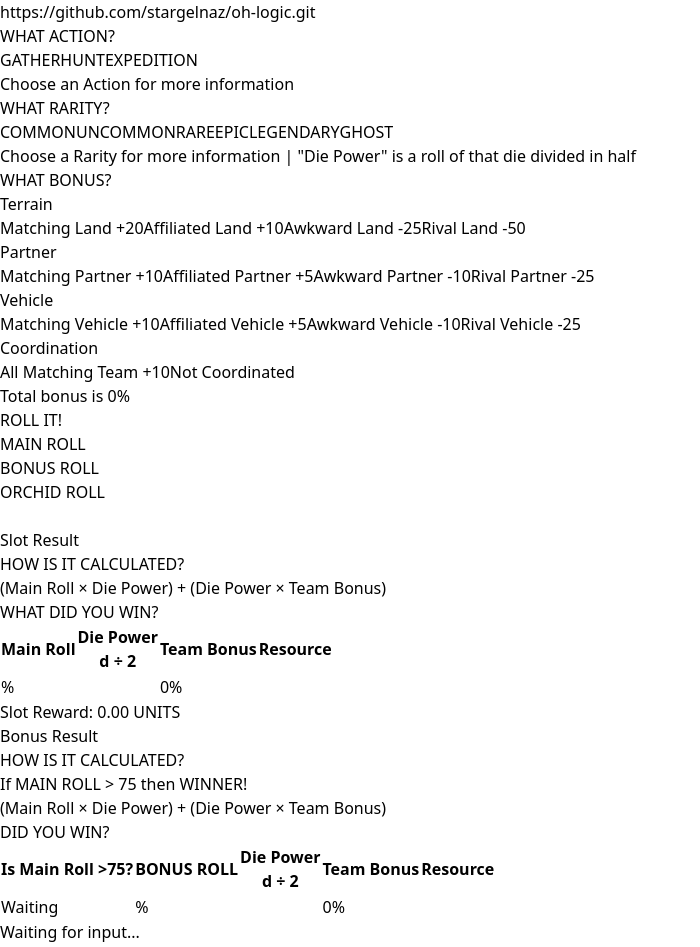
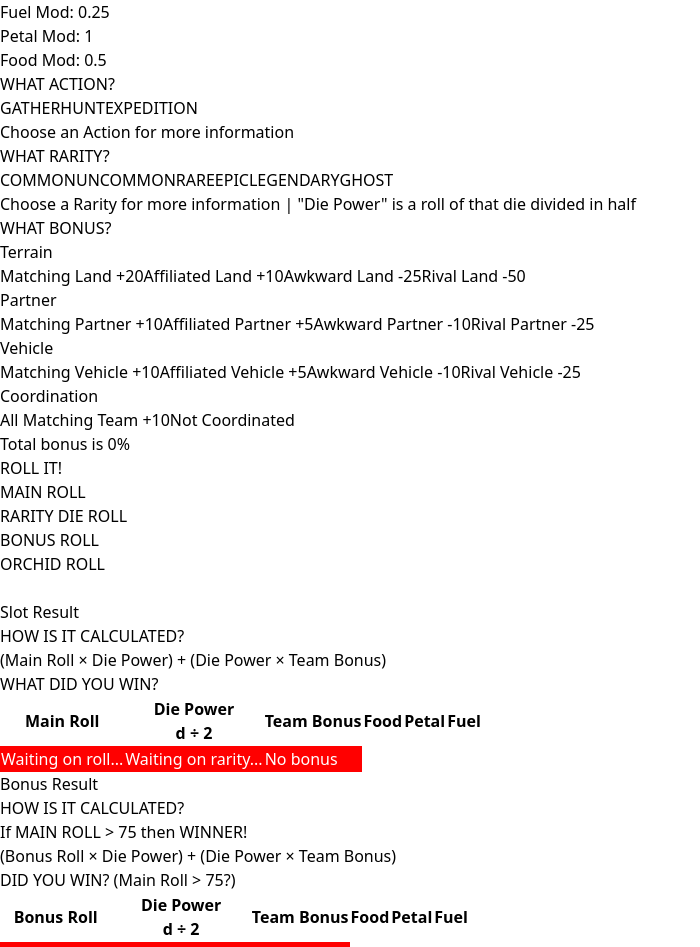
Before and after one commit to stargelnaz/oh-logic, a React (Create React App) app: page / in a window 1280 px wide. Shown: the top 947 px of the page, without its empty margins (0-700 px from the left). Built offline with nearby package versions, Linux system fonts and the light colour scheme.

Commit message:
adjustments

```diff
--- a/src/App.js
+++ b/src/App.js
@@ -6,7 +6,6 @@ const App = () => {
   const [selectedAction, setSelectedAction] = useState(null);
   const [selectedBonusResourceAction, setSelectedBonusResourceAction] =
     useState(null);
-
   const [selectedRarity, setSelectedRarity] = useState(null);
   const [selectedSided, setSelectedSided] = useState(null);
   const [selectedSubcategories, setSelectedSubcategories] = useState({});
@@ -14,7 +13,7 @@ const App = () => {
   const [randomNumber, setRandomNumber] = useState(null);
   const [orchidRandomNumber, setOrchidRandomNumber] = useState(null);
   const [bonusRandomNumber, setBonusRandomNumber] = useState(null);
-  const [resourceRandomNumber, setResourceRandomNumber] = useState(null);
+  const [rarityDieRoll, setRarityDieRoll] = useState(null);
 
   const handleRarityClick = (rarity) => {
     const selectedDice = teamData.dice.find(
@@ -33,8 +32,8 @@ const App = () => {
     const bonusRandomNumber = Math.floor(Math.random() * 100) + 1;
     setBonusRandomNumber(bonusRandomNumber);
 
-    const resourceRandom = Math.floor((Math.random() * selectedSided) / 2) + 1;
-    setResourceRandomNumber(resourceRandom);
+    const rarityDieRoll = Math.floor((Math.random() * selectedSided) / 2) + 1;
+    setRarityDieRoll(rarityDieRoll);
   };
 
   const handleActionClick = (resourceType) => {
@@ -66,24 +65,59 @@ const App = () => {
 
     setBonusTotal(total);
   };
-  const diePower = selectedSided / 2;
+
+  const diePower = selectedSided / 2; // This sets the max value when the die is rolled
 
   const orchidWinner = Math.ceil(diePower + (diePower * bonusTotal) / 100);
 
-  const slotReward = (
-    (resourceRandomNumber * randomNumber) / 100 +
-    (resourceRandomNumber * bonusTotal) / 100
+  const fuelMod = 0.25;
+  const petalMod = 1;
+  const foodMod = 0.5;
+
+  const foodSlotReward = (
+    ((randomNumber * rarityDieRoll) / 100 +
+      (rarityDieRoll * bonusTotal) / 100) *
+    foodMod
+  ).toFixed(2);
+  const petalSlotReward = (
+    ((randomNumber * rarityDieRoll) / 100 +
+      (rarityDieRoll * bonusTotal) / 100) *
+    petalMod
+  ).toFixed(2);
+  const fuelSlotReward = (
+    ((randomNumber * rarityDieRoll) / 100 +
+      (rarityDieRoll * bonusTotal) / 100) *
+    fuelMod
+  ).toFixed(2);
+  const foodBonusReward = (
+    ((bonusRandomNumber * rarityDieRoll) / 100 +
+      (rarityDieRoll * bonusTotal) / 100) *
+    foodMod
+  ).toFixed(2);
+  const petalBonusReward = (
+    ((bonusRandomNumber * rarityDieRoll) / 100 +
+      (rarityDieRoll * bonusTotal) / 100) *
+    petalMod
+  ).toFixed(2);
+  const fuelBonusReward = (
+    ((bonusRandomNumber * rarityDieRoll) / 100 +
+      (rarityDieRoll * bonusTotal) / 100) *
+    fuelMod
   ).toFixed(2);
 
   return (
     <div className='flex'>
       <div className='w-1/2 bg-gray-800'>
-        <div className='text-white'>
-          https://github.com/stargelnaz/oh-logic.git
+        {/* ---------------------------------------------------------------------------------RESOURCE MODIFIERS */}
+        <div id='Resource Modifiers' className='flex flex-wrap text-white'>
+          <div className='p-2 border border-white'>Fuel Mod: {fuelMod}</div>
+          <div className='p-2 border border-white'>Petal Mod: {petalMod}</div>
+          <div className='p-2 border border-white'>Food Mod: {foodMod} </div>
         </div>
         <div className='flex flex-col justify-center h-screen'>
           <div className='text-white text-center'>
             <div className='py-4'>
+              {/* ---------------------------------------------------------------------------------WHAT ACTION */}
               <h2 className='text-2xl font-bold'>WHAT ACTION?</h2>
               <div className='flex flex-row justify-center'>
                 {teamData.action.map((actionItem, index) => (
@@ -224,7 +258,7 @@ const App = () => {
                   <button
                     className={`mx-2 py-2 px-4 rounded ${
                       selectedSubcategories['coordination'] === 0
-                        ? 'bg-blue-500 text-white'
+                        ? 'bg-blue-500 text-black'
                         : 'bg-gray-500 text-gray-200'
                     }`}
                     onClick={() => handleSubcategoryClick('coordination', 0)}
@@ -233,10 +267,11 @@ const App = () => {
                   </button>
                 </div>
               </div>
-              <p className='mt-4 text-lg'>Total bonus is {bonusTotal}%</p>
+              <p className='mt-4 text-3xl'>Total bonus is {bonusTotal}%</p>
             </div>
 
             <div className='flex flex-row'>
+              {/* ----------------------------------------------------------------------------------RNG */}
               {/* MAIN ROLL */}
               <button
                 className='py-2 px-4 bg-blue-500 text-white rounded'
@@ -245,11 +280,21 @@ const App = () => {
                 ROLL IT!
               </button>
               <div className='py-4 w-6/12'>
-                <h2 className='text-2xl font-bold'>MAIN ROLL</h2>
+                <h2 className='text-2xl'>MAIN ROLL</h2>
                 <div className='flex flex-col items-center'>
                   {randomNumber !== null && (
                     <div className='mt-4 text-3xl font-bold text-white'>
                       &nbsp;{randomNumber}&nbsp;
+                    </div>
+                  )}
+                </div>
+              </div>
+              <div className='py-4 w-6/12'>
+                <h2 className='text-2xl'>RARITY DIE ROLL</h2>
+                <div className='flex flex-col items-center'>
+                  {rarityDieRoll !== null && (
+                    <div className='mt-4 text-3xl font-bold text-white'>
+                      &nbsp;{rarityDieRoll}&nbsp;
                     </div>
                   )}
                 </div>
@@ -279,13 +324,13 @@ const App = () => {
           </div>
         </div>
       </div>
-      <div id='right-side' className='w-2/3 flex flex-col bg-gray-200'>
+      <div id='right-side' className='w-1/2 flex flex-col bg-gray-200'>
         {/* --------------------------------------------------------------------------------SLOT RESULT */}{' '}
         <div
-          id='explanations'
+          id='slot result'
           className='flex flex-row border border-white bg-green-200'
         >
-          <div className='flex flex-col w-1/2 m-2 p-2 bg-green-200'>
+          <div className='flex flex-col w-1/3 m-2 p-2 bg-green-200'>
             <div className='flex flex-col font-bold text-2xl'>Slot Result</div>
             <div>
               <span className='font-bold'>HOW IS IT CALCULATED?</span>
@@ -294,53 +339,112 @@ const App = () => {
               (Main Roll &times; Die Power) + (Die Power &times; Team Bonus)
             </div>
           </div>
-          <div className='flex flex-col m-2 p-2 bg-green-200'>
-            <div className='bg-yellow-800'>WHAT DID YOU WIN?</div>
+          <div className='flex flex-col w-2/3 m-2 p-2 bg-green-200'>
+            <div className='bg-yellow-800 text-center text-white'>
+              WHAT DID YOU WIN?
+            </div>
             <div>
               <div>
-                {/* <table className='mx-auto border border-collapse'> */}
-                <table>
+                <table className='w-full'>
                   <tr>
-                    <th className='border border-gray-400 p-2 text-center'>
+                    <th className='w-1/6 border border-gray-400 p-2 text-center'>
                       Main Roll
                     </th>
-                    <th className='border border-gray-400 p-2 text-center'>
-                      Die Power
-                      <br /> d{selectedSided} &divide; 2
+                    <th className='w-1/6 border border-gray-400 p-2 text-center'>
+                      Die Power <br /> d{selectedSided} ÷ 2
                     </th>
-                    <th className='border border-gray-400 p-2 text-center'>
+
+                    <th className='w-1/6 border border-gray-400 p-2 text-center'>
                       Team Bonus
                     </th>
-                    <th className='border border-gray-400 p-2 text-center'>
-                      Resource
+                    <th className='w-1/6 border border-gray-400 p-2 text-center'>
+                      Food
+                    </th>
+                    <th className='w-1/6 border border-gray-400 p-2 text-center'>
+                      Petal
+                    </th>
+                    <th className='w-1/6 border border-gray-400 p-2 text-center'>
+                      Fuel
                     </th>
                   </tr>
                   <tr>
-                    <td className='border border-gray-400 p-2 text-center'>
-                      {randomNumber}%
+                    <td
+                      id='Main Roll'
+                      className='w-1/6 border border-gray-400 p-2 text-center'
+                      style={{
+                        background: randomNumber ? 'inherit' : 'red',
+                        color: randomNumber ? 'inherit' : 'white'
+                      }}
+                    >
+                      {randomNumber ? `${randomNumber}%` : 'Waiting on roll...'}
                     </td>
-                    <td className='border border-gray-400 p-2 text-center'>
-                      {resourceRandomNumber}
+
+                    <td
+                      id='Die Power'
+                      className='w-1/6 border border-gray-400 p-2 text-center'
+                      style={{
+                        background: diePower ? 'inherit' : 'red',
+                        color: diePower ? 'inherit' : 'white'
+                      }}
+                    >
+                      {!diePower
+                        ? 'Waiting on rarity...'
+                        : !rarityDieRoll
+                        ? 'Waiting on roll...'
+                        : `${rarityDieRoll}`}
                     </td>
-                    <td className='border border-gray-400 p-2 text-center'>
-                      {bonusTotal}%
+
+                    <td
+                      id='Team Bonus'
+                      className='w-1/6 border border-gray-400 p-2 text-center'
+                      style={{
+                        background: bonusTotal ? 'inherit' : 'red',
+                        color: bonusTotal ? 'inherit' : 'white'
+                      }}
+                    >
+                      {bonusTotal ? bonusTotal : 'No bonus'}
                     </td>
-                    <td className='border border-gray-400 p-2 text-center'>
-                      {selectedAction}
+
+                    <td
+                      id='Food'
+                      className='w-1/6 border border-gray-400 p-2 text-center'
+                    >
+                      {foodSlotReward &&
+                      (selectedAction === 'FOOD' || selectedAction === 'FUEL')
+                        ? foodSlotReward
+                        : ''}
+                    </td>
+
+                    <td
+                      id='Petal'
+                      className='w-1/6 border border-gray-400 p-2 text-center'
+                    >
+                      {petalSlotReward &&
+                      (selectedAction === 'PETAL' || selectedAction === 'FUEL')
+                        ? petalSlotReward
+                        : ''}
+                    </td>
+
+                    <td
+                      id='Fuel Slot Reward'
+                      className='w-1/6 border border-gray-400 p-2 text-center'
+                    >
+                      {fuelSlotReward && selectedAction === 'FUEL'
+                        ? fuelSlotReward
+                        : ''}
                     </td>
                   </tr>
                 </table>
               </div>
             </div>
-            <div className='bg-orange-500'>Slot Reward: {slotReward} UNITS</div>
           </div>
         </div>{' '}
-        {/* --------------------------------------------------------------------------------BONUS RESULT */}{' '}
+        {/* --------------------------------------------------------------------------------BONUS RESULT */}
         <div
-          id='explanations'
+          id='Bonus Result'
           className='flex flex-row border border-white bg-green-300'
         >
-          <div className='flex flex-col w-1/2 m-2 p-2 bg-green-300'>
+          <div className='flex flex-col w-1/3 m-2 p-2 bg-green-300'>
             <div className='flex flex-col font-bold text-2xl'>Bonus Result</div>
             <div>
               <span className='font-bold'>HOW IS IT CALCULATED?</span>
@@ -348,85 +452,128 @@ const App = () => {
             <div>If MAIN ROLL &gt; 75 then WINNER!</div>
             <div>
               {' '}
-              (Main Roll &times; Die Power) + (Die Power &times; Team Bonus)
+              (Bonus Roll &times; Die Power) + (Die Power &times; Team Bonus)
             </div>
           </div>
-          <div className='flex flex-col m-2 p-2 bg-green-300'>
-            <div className='bg-yellow-800 text-center'>DID YOU WIN?</div>
+          <div className='flex flex-col w-2/3 m-2 p-2 bg-green-300'>
+            <div className='bg-yellow-800 text-center text-white'>
+              DID YOU WIN? (Main Roll > 75?)
+            </div>
             <div>
               <div>
                 {/* <table className='mx-auto border border-collapse'> */}
-                <table>
+                <table className='w-full'>
                   <tr>
-                    <th className='border border-gray-400 p-2 text-center'>
-                      Is Main Roll &gt;75?
+                    <th className='w-1/6 border border-gray-400 p-2 text-center'>
+                      Bonus Roll
                     </th>
-                    <th className='border border-gray-400 p-2 text-center'>
-                      BONUS ROLL
-                    </th>
-                    <th className='border border-gray-400 p-2 text-center'>
+                    <th className='w-1/6 border border-gray-400 p-2 text-center'>
                       Die Power
                       <br /> d{selectedSided} &divide; 2
                     </th>
-                    <th className='border border-gray-400 p-2 text-center'>
+                    <th className='w-1/6 border border-gray-400 p-2 text-center'>
                       Team Bonus
                     </th>
-                    <th className='border border-gray-400 p-2 text-center'>
-                      Resource
+                    <th className='w-1/6 border border-gray-400 p-2 text-center'>
+                      Food
+                    </th>
+                    <th className='w-1/6 border border-gray-400 p-2 text-center'>
+                      Petal
+                    </th>
+                    <th className='w-1/6 border border-gray-400 p-2 text-center'>
+                      Fuel
                     </th>
                   </tr>
                   <tr>
-                    <td className='border border-gray-400 p-2 text-center'>
-                      {randomNumber === null ||
-                      randomNumber === 0 ||
-                      randomNumber === undefined
-                        ? 'Waiting'
-                        : randomNumber >= 75
-                        ? 'YES'
-                        : 'NO'}{' '}
+                    <td
+                      id='Bonus Roll'
+                      className='border border-gray-400 p-2 text-center'
+                      style={{
+                        background: bonusRandomNumber ? 'inherit' : 'red',
+                        color: bonusRandomNumber ? 'inherit' : 'white'
+                      }}
+                    >
+                      {bonusRandomNumber
+                        ? bonusRandomNumber
+                        : 'Waiting on roll'}
                     </td>
 
-                    <td className='border border-gray-400 p-2 text-center'>
-                      {bonusRandomNumber}%
+                    <td
+                      id='Die Power'
+                      className='w-1/6 border border-gray-400 p-2 text-center'
+                      style={{
+                        background: diePower ? 'inherit' : 'red',
+                        color: diePower ? 'inherit' : 'white'
+                      }}
+                    >
+                      {!diePower
+                        ? 'Waiting on rarity...'
+                        : !rarityDieRoll
+                        ? 'Waiting on roll...'
+                        : `${rarityDieRoll}`}
                     </td>
-                    <td className='border border-gray-400 p-2 text-center'>
-                      {resourceRandomNumber}
+                    <td
+                      id='Team Bonus'
+                      className='w-1/6 border border-gray-400 p-2 text-center'
+                      style={{
+                        background: bonusTotal ? 'inherit' : 'red',
+                        color: bonusTotal ? 'inherit' : 'white'
+                      }}
+                    >
+                      {bonusTotal ? bonusTotal : 'No bonus'}
                     </td>
-                    <td className='border border-gray-400 p-2 text-center'>
-                      {bonusTotal}%
+                    <td
+                      id='Food'
+                      className='w-1/6 border border-gray-400 p-2 text-center'
+                    >
+                      {foodBonusReward &&
+                      (selectedAction === 'FOOD' || selectedAction === 'FUEL')
+                        ? foodBonusReward
+                        : ''}
                     </td>
-                    <td className='border border-gray-400 p-2 text-center'>
-                      {selectedBonusResourceAction}
+
+                    <td
+                      id='Petal'
+                      className='w-1/6 border border-gray-400 p-2 text-center'
+                    >
+                      {petalBonusReward &&
+                      (selectedAction === 'PETAL' || selectedAction === 'FUEL')
+                        ? petalBonusReward
+                        : ''}
+                    </td>
+
+                    <td
+                      id='Fuel Slot Reward'
+                      className='w-1/6 border border-gray-400 p-2 text-center'
+                    >
+                      {fuelBonusReward && selectedAction === 'FUEL'
+                        ? fuelBonusReward
+                        : ''}
                     </td>
                   </tr>
                 </table>
               </div>
             </div>
-            <div
-              className={`${
-                randomNumber === 0 ||
-                randomNumber === null ||
-                randomNumber === undefined
-                  ? ''
-                  : randomNumber < 75
-                  ? ''
-                  : 'bg-orange-500'
-              }`}
-            >
-              {randomNumber === 0 ||
-              randomNumber === null ||
-              randomNumber === undefined
-                ? 'Waiting for input...'
-                : randomNumber < 75
-                ? 'Nope'
-                : `Bonus Reward: ${slotReward} UNITS`}
-            </div>
+
+            {randomNumber === 0 ||
+            randomNumber === null ||
+            randomNumber === undefined ? (
+              <span className='bg-yellow-800 text-center text-white'>
+                Waiting for input...
+              </span>
+            ) : randomNumber < 75 ? (
+              <span className='bg-yellow-800 text-center text-white'>NOPE</span>
+            ) : (
+              <span className='opacity-100 bg-orange-500 text-center text-white'>
+                WINNER
+              </span>
+            )}
           </div>
         </div>
         {/* --------------------------------------------------------------------------------SWAPLING RESULT */}{' '}
         <div className='flex flex-row border border-white bg-green-400'>
-          <div className='flex flex-col w-1/2 m-2 p-2 bg-green-400'>
-            <div className='flex flex-col font-bold text-2xl'>
+          <div className='flex flex-col w-1/2 m-2 p-2 w-1/3 bg-green-400'>
+            <div className='flex flex-col font-bold  text-2xl'>
               Swapling Orchid Result
             </div>
             <div>
@@ -442,8 +589,10 @@ const App = () => {
               </div>
             </div>
           </div>
-          <div className='flex flex-col m-2 p-2 bg-green-400'>
-            <div className='bg-yellow-800 text-center'>DID YOU WIN?</div>
+          <div className='flex flex-col m-2 p-2 w-2/3 bg-green-400'>
+            <div className='bg-yellow-800 text-center text-white'>
+              DID YOU WIN?
+            </div>
             <div>
               <div>
                 {/* <table className='mx-auto border border-collapse'> */}
@@ -479,16 +628,18 @@ const App = () => {
             </div>
             <div>
               {diePower > orchidRandomNumber ? (
-                <div className='bg-orange-500 text-center'>WINNER!</div>
+                <div className='opacity-100 bg-orange-500 text-center text-white'>
+                  WINNER!
+                </div>
               ) : (
-                <div>Nope!</div>
+                <div className='bg-yellow-800 text-center text-white'>NOPE</div>
               )}
             </div>
           </div>
         </div>{' '}
         {/* --------------------------------------------------------------------------------TICKET RESULT */}{' '}
         <div className='flex flex-row border border-white bg-green-500'>
-          <div className='flex flex-col w-1/2 m-2 p-2 bg-green-500'>
+          <div className='flex flex-col w-1/3 m-2 p-2 bg-green-500'>
             <div className='flex flex-col font-bold text-2xl'>
               Hunt Ticket Result
             </div>
@@ -500,7 +651,9 @@ const App = () => {
             </div>
           </div>
           <div className='flex flex-col m-2 p-2 bg-green-500'>
-            <div className='bg-yellow-800 text-center'>DID YOU WIN?</div>
+            <div className='bg-yellow-800 text-center text-white'>
+              DID YOU WIN?
+            </div>
             <div>
               <div>
                 {/* <table className='mx-auto border border-collapse'> */}
@@ -524,15 +677,18 @@ const App = () => {
             </div>
             <div>
               {randomNumber > 95 ? (
-                <div className='bg-orange-500 text-center'>WINNER!</div>
+                <div className='opacity-100 bg-orange-500 text-center text-white'>
+                  WINNER!
+                </div>
               ) : (
-                <div>Nope!</div>
+                <div className='bg-yellow-800 text-center text-white'>NOPE</div>
               )}
             </div>
           </div>
         </div>
         {/* --------------------------------------------------------------------------------VARIABLES */}{' '}
         <div className='flex flex-col m-5 p-6 border border-blue-500'>
+          <div>https://github.com/stargelnaz/oh-logic.git</div>
           <div>selectedAction: {selectedAction}</div>
           <div>
             selectedRarity: {selectedRarity} → selectedSided: {selectedSided} →
--- a/src/team.json
+++ b/src/team.json
@@ -16,7 +16,7 @@
       "nftType": "VEHICLE",
       "actionType": "EXPEDITION",
       "bonusResourceType": "PETAL & FOOD",
-      "resourceType": "FOOD & PETAL"
+      "resourceType": "FUEL"
     }
   ],
   "dice": [
```
